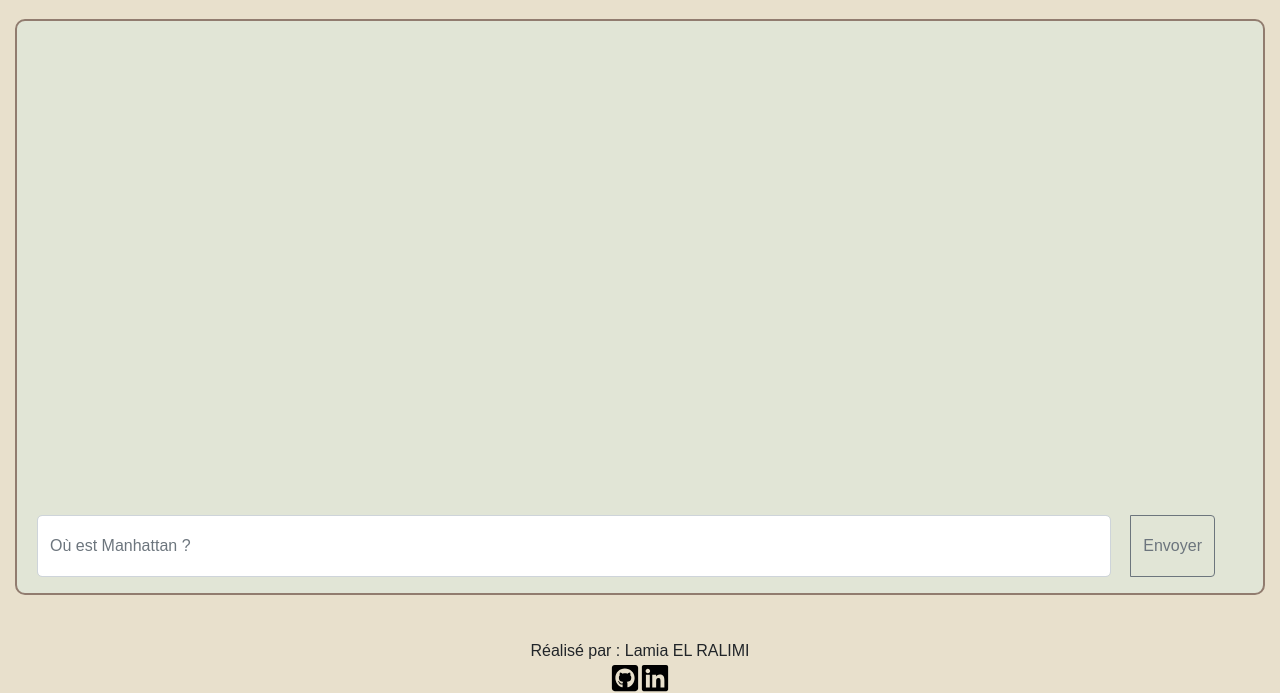
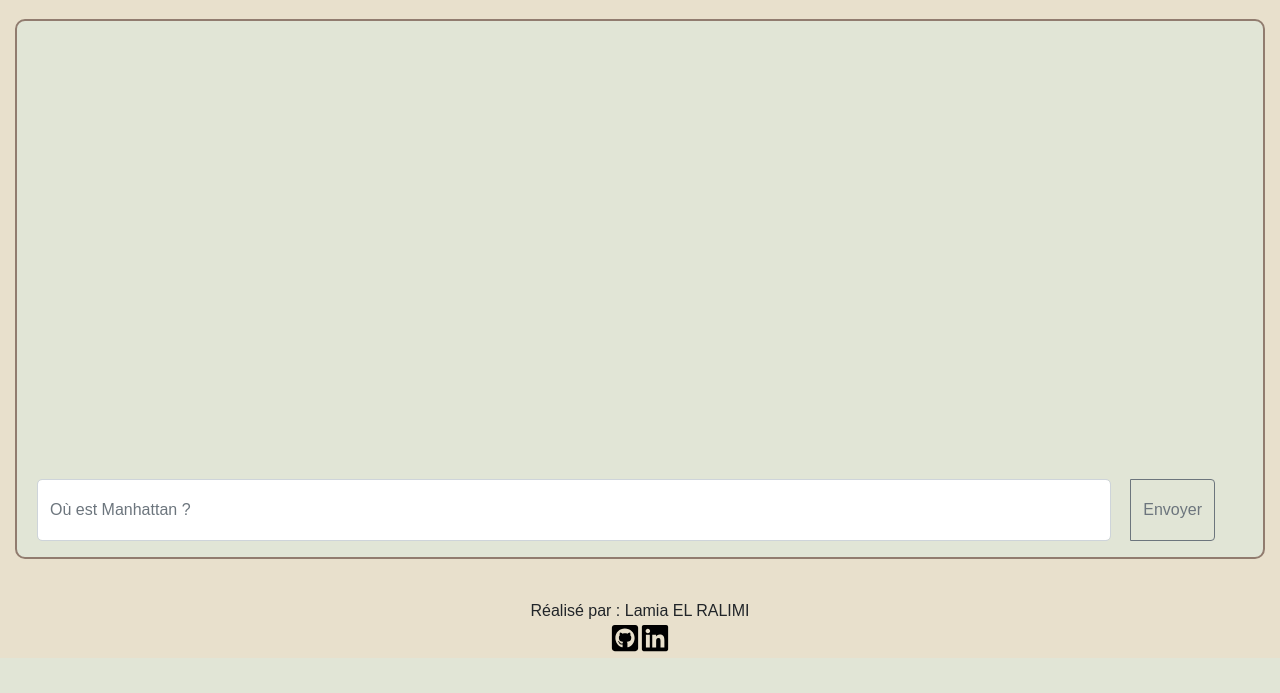
Before and after one commit to Lamia7/GandalfBot, a Flask app: page / in a window 1280 px wide. Shown: the part 142-835 px from the top of the page. After the commit the page ends 794 px from the top, so only its background shows below. Run offline with Flask 2, Linux system fonts and the light colour scheme; some libraries are stand-ins or nearby versions.

Commit message:
🚸 Corrected main row height

```diff
--- a/app/static/style.css
+++ b/app/static/style.css
@@ -12,7 +12,7 @@ html {
 }
 
 .main_row {
-  height: 80vh;
+  height: 75vh;
 }
 
 h1,
```
